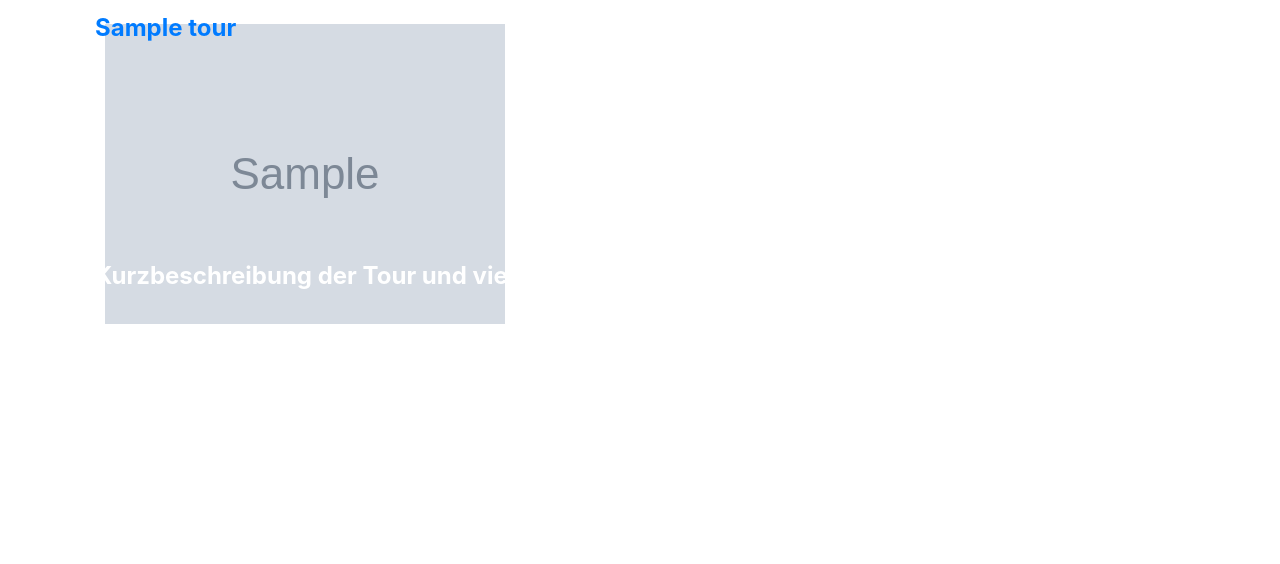
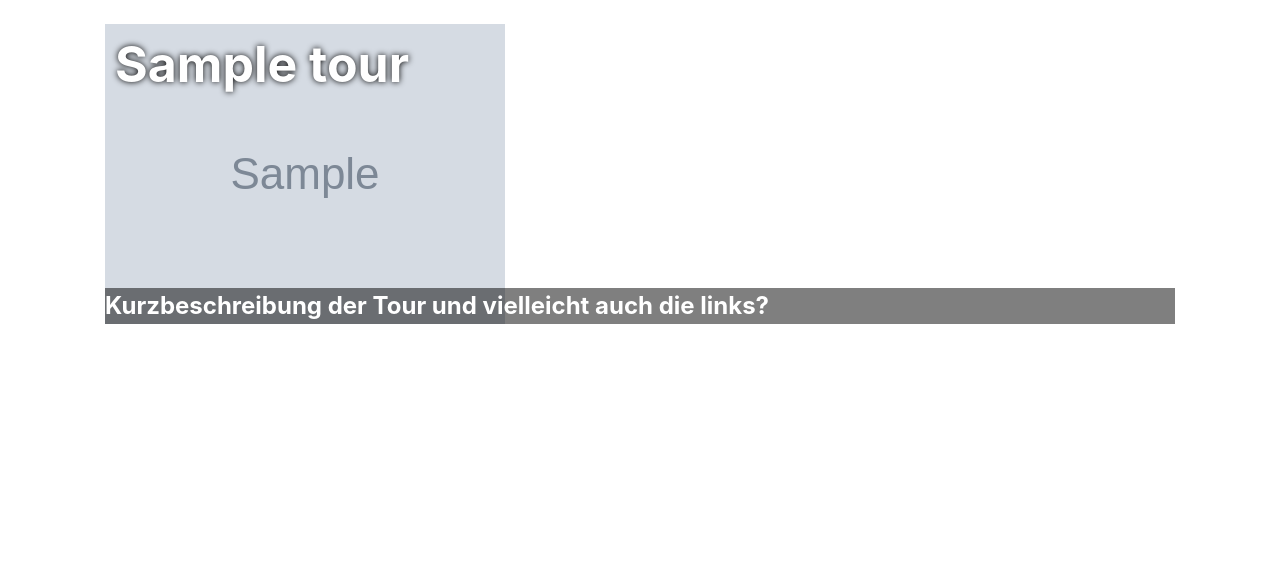
Before and after one commit to telebotter/radtour, a Django app: template main/templates/main/list.html in a window 1280 px wide. Shown: the part 56-620 px from the top of the page. Run offline with Django 3.2, Linux system fonts and the light colour scheme; the template is opened without the code that fills it: most values are stand-ins (such as "Sample title", 1, 10 or a date in 2020); grey boxes marked "Sample" are stand-in pictures; some libraries are stand-ins or nearby versions.

Commit message:
auto push

```diff
--- a/main/static/main/css/tourlist.css
+++ b/main/static/main/css/tourlist.css
@@ -1,8 +1,7 @@
 .block {
-    height:300px;
-    width:900px;
+    min-height: 300px;
     position:relative;
-    padding: 20px;
+    margin: 20px;
 
 }
 
@@ -22,12 +21,22 @@
     top:10px;
 }
 
-.block-text {
+.block-title a {
+    color: white;
+    text-decoration: none;
+    text-shadow: 0 0 6px #000;
+    font-size: 50px;
+}
+
+
+.block-desc {
     z-index:100;
     position:absolute;
     color:white;
     font-size:24px;
     font-weight:bold;
-    left:10px;
-    bottom:10px;
+    left:0px;
+    width:100%;
+    bottom:0px;
+    background-color: rgba(0,0,0,0.5);
 }
--- a/main/templates/main/list.html
+++ b/main/templates/main/list.html
@@ -12,8 +12,10 @@
         {% if tour.img %}
         <img class="header-img block-bg" src="{{ tour.img.url }}" alt="{{ tour.titel }}"/>
         {% endif %}
-        <div class="text block-text">
-            Kurzbeschreibung der Tour und vielleicht auch die links?
+        <div class="desc block-desc">
+            <div class="text">
+                Kurzbeschreibung der Tour und vielleicht auch die links?
+            </div>
         </div>
         <h2 class="heading block-title">
             <a href="{% url 'main_tour' tour.alias %}">{{ tour.name }}</a>
```
